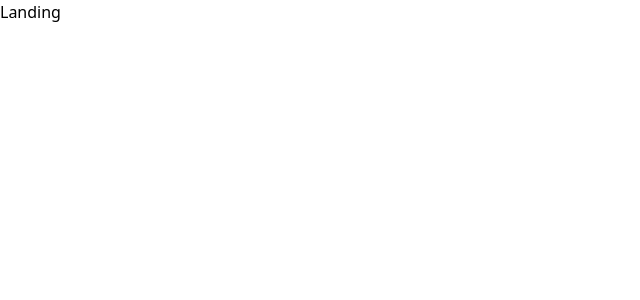
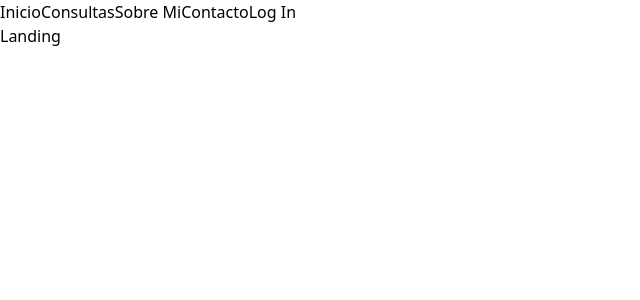
Before and after one commit to JuanPGalli/mmastrologia, a React (Vite) app in the folder client/: page / in a window 1280 px wide. Shown: the top 300 px of the page, without its empty margins (0-640 px from the left). Built offline with nearby package versions, Linux system fonts and the light colour scheme.

Commit message:
navbar component render

```diff
--- a/client/src/App.jsx
+++ b/client/src/App.jsx
@@ -5,10 +5,12 @@ import Detail from './Views/Detail/Detail';
 import Landing from './Views/Landing/Landing';
 import About from './Views/About/About';
 import Contact from './Views/Contact/Contact';
+import Navbar from './Components/Navbar/Navbar';
 
 function App() {
   return (
     <div className='App'>
+      <Navbar />
       <Routes>
         <Route path={'/'} element={<Landing />} />
         <Route path={'/home'} element={<Home />} />
```
